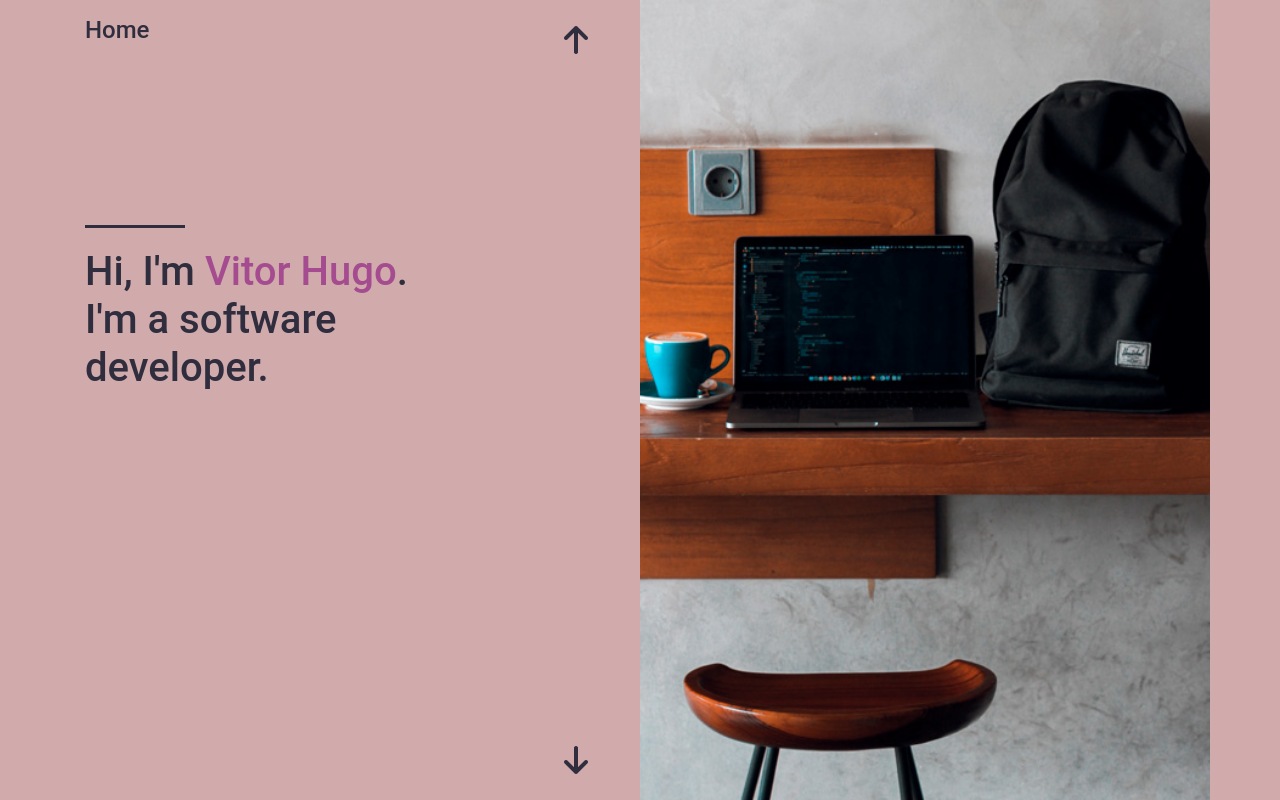
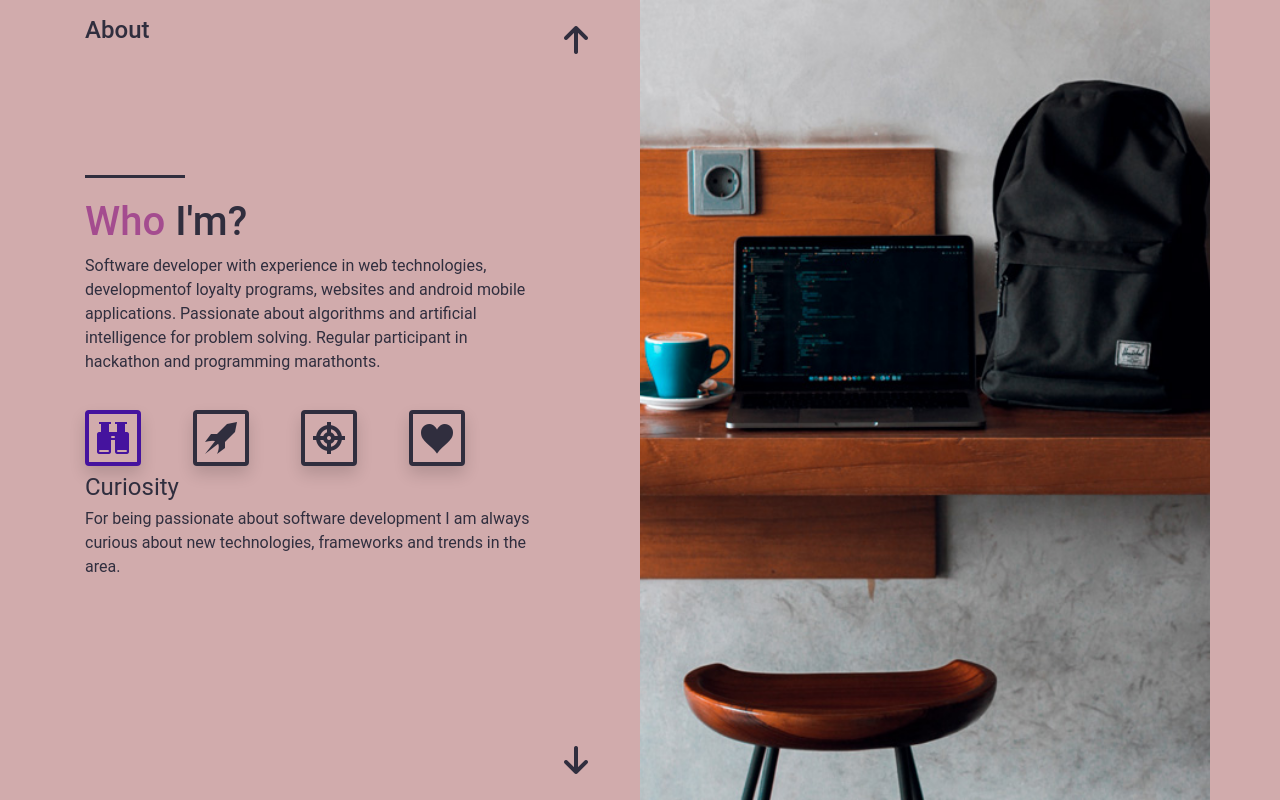
Before and after one commit to vdhug/website, a Django app: page /about/ in a window 1280 px wide. Run offline with Django 3.2, Linux system fonts and the light colour scheme; some libraries are stand-ins or nearby versions.

Commit message:
Finishing first part of about me page

```diff
--- /dev/null
+++ b/about/static/about/js/about.js
@@ -0,0 +1,38 @@
+
+document.addEventListener('DOMContentLoaded', () => {
+
+    document.querySelectorAll('.accordion-toggle').forEach(function(icon) {
+		icon.onclick = function() {
+            if (icon.classList.contains('icon-selected')) {
+                icon.classList.remove("icon-selected");
+            }
+            else {
+
+                var old = document.getElementsByClassName("icon-selected");
+                if (old.length > 0){
+                    old[0].classList.remove("icon-selected");
+                }
+                icon.classList.add("icon-selected");
+            }
+        }
+
+    });
+
+
+
+    // var icons = document.querySelectorAll('.accordion-toggle');
+    // debugger
+    // for (i =0; i<icons.length; i++){
+    //     var icon = icons[i];
+	// 	icon.onclick = function() {
+    //         debugger
+    //         alert(icon.dataset.name);
+    //         // if (icon.classList.contains('icon-selected')) {
+    //         //     icon.classList.remove("icon-selected");
+    //         // }
+    //         // else {
+    //         //     icon.classList.add("icon-selected");
+    //         // }
+    //     }
+	// }
+});
--- a/about/templates/about/about.html
+++ b/about/templates/about/about.html
@@ -4,23 +4,60 @@
 	About
 {% endblock %}
 
-
+{% block js %}
+	<script src="{% static 'about/js/about.js' %}" type="text/javascript"></script>
+{% endblock %}
 
 {% block body %}
 	<div style=" background-color: #d1abac;">
 		<section class="container">
 			<div class="row ">
 				<div class="col-5">
-					<h1 class="h4 mt-3">Home</h1>
+					<h1 class="h4 mt-3">About</h1>
 
-					<h1 class="welcome-text">Hi, I'm  <span class="my-name">Vitor Hugo</span>.<br> I'm a software developer. </h1>
+					<h1 class="welcome-text"><span class="my-name">Who</span> I'm?</h1>
+					<p>Software developer with experience in web technologies, developmentof loyalty programs, websites and android mobile applications. Passionate about algorithms and artificial intelligence for problem solving. Regular participant in hackathon and programming marathonts. </p>
 
+
+					<div id="accordion">
+						<div class="mt-5 panel-strengths">
+							<a id="headingCurious" href="#" title="Curiosity" data-toggle="collapse" data-target="#curious" aria-expanded="true" aria-controls="curious"><span class="accordion-toggle icon-selected strength shadow px-2 py-2 mr-4 rounded icon-curious" data-name="curious"></span></a>
+							<a id="headingQuick" href="#" title="Quick Learning Ability" data-toggle="collapse" data-target="#quick" aria-expanded="true" aria-controls="quick"><span class="accordion-toggle strength shadow px-2 py-2 mx-4 rounded icon-quick" data-name="quick"></span></a>
+							<a id="headingFocus" href="#" title="High End User Focus" data-toggle="collapse" data-target="#focus" aria-expanded="true" aria-controls="focus"><span class="accordion-toggle strength shadow px-2 py-2 mx-4 rounded icon-focus" data-name="focus"></span></a>
+							<a id="headingPassion" href="#" title="Passionate" data-toggle="collapse" data-target="#passion" aria-expanded="true" aria-controls="passion"><span class="accordion-toggle strength shadow px-2 py-2 mx-4 rounded icon-passion" data-name="passion"></span></a>
+						</div>
+
+
+						<div class="mt-3">
+						  <div id="curious" class="collapse show" aria-labelledby="headingCurious" data-parent="#accordion">
+							<h1 class="title-inside mt-3 mb-2">Curiosity</h1>
+							<p>For being passionate about software development I am always curious about new technologies, frameworks and trends in the area.</p>
+						  </div>
+
+						  <div id="quick" class="collapse" aria-labelledby="headingQuick" data-parent="#accordion">
+							  <h1 class="title-inside mt-3 mb-2">Quick Learning Ability</h1>
+							  <p>During college i realized the importance of being a self taught person. Being a software developer is to be in a constant learning, and i am sure that this thought will lead my professional success.</p>
+						  </div>
+
+						  <div id="focus" class="collapse" aria-labelledby="headingFocus" data-parent="#accordion">
+							  <h1 class="title-inside mt-3 mb-2">High End User Focus</h1>
+							  <p>Software is not just about what the users can do, but how easily they can do. That is why i took a time to improve my skills in front-end development, and this results can be seen in my personal projects.</p>
+						 </div>
+
+						 <div id="passion" class="collapse" aria-labelledby="headingPassion" data-parent="#accordion">
+							 <h1 class="title-inside mt-3 mb-2">Passionate</h1>
+							 <p>Build software that will be used for hundreds, thousands or even millions of people is my passion. To see that my work made an impact, in a positive way, is what give me joy.</p>
+						</div>
+
+
+						</div>
+					</div>
 
 				</div>
 
 				<div class="col-1 d-flex flex-column justify-content-between">
-					<a class="my-4 icon-arrow-up" href="#"></a>
-					<a class="my-4 icon-arrow-down" href="#"></a>
+					<a class="my-4 icon-arrow-up" href="{% url 'index' %}"></a>
+					<a class="my-4 icon-arrow-down" href="{% url 'index' %}"></a>
 				</div>
 
 				<div class="col-6 home-bg ">
--- a/home/static/home/css/styles.css
+++ b/home/static/home/css/styles.css
@@ -15,11 +15,11 @@ body, p, .h1, .h2, .h3, .h4, .h5, .h6, h1, h2, h3, h4, h5, h6 {
 
 @font-face {
   font-family: 'icomoon';
-    src:  url('../fonts/icons/icomoon.eot?3ehso0');
-    src:  url('../fonts/icons/icomoon.eot?3ehso0#iefix') format('embedded-opentype'),
-    url('../fonts/icons/icomoon.ttf?3ehso0') format('truetype'),
-    url('../fonts/icons/icomoon.woff?3ehso0') format('woff'),
-    url('../fonts/icons/icomoon.svg?3ehso0#icomoon') format('svg');
+  src:  url('../fonts/icons/icomoon.eot?oeaoom');
+  src:  url('../fonts/icons/icomoon.eot?oeaoom#iefix') format('embedded-opentype'),
+    url('../fonts/icons/icomoon.ttf?oeaoom') format('truetype'),
+    url('../fonts/icons/icomoon.woff?oeaoom') format('woff'),
+    url('../fonts/icons/icomoon.svg?oeaoom#icomoon') format('svg');
   font-weight: normal;
   font-style: normal;
 }
@@ -33,20 +33,33 @@ body, p, .h1, .h2, .h3, .h4, .h5, .h6, h1, h2, h3, h4, h5, h6 {
   font-variant: normal;
   text-transform: none;
   line-height: 1;
+  color: #302e3e;
   font-size: 2rem;
-    color: #302e3e;
 
   /* Better Font Rendering =========== */
   -webkit-font-smoothing: antialiased;
   -moz-osx-font-smoothing: grayscale;
 }
 
+.icon-curious:before {
+  content: "\e985";
+}
+.icon-quick:before {
+  content: "\e9a5";
+}
+.icon-focus:before {
+  content: "\e9b3";
+}
+.icon-passion:before {
+  content: "\e9da";
+}
 .icon-arrow-up:before {
   content: "\ea3a";
 }
 .icon-arrow-down:before {
   content: "\ea3e";
 }
+
 
 
 .welcome-text::before {
@@ -59,7 +72,7 @@ body, p, .h1, .h2, .h3, .h4, .h5, .h6, h1, h2, h3, h4, h5, h6 {
 }
 
 .welcome-text {
-    margin-top: 180px;
+    margin-top: 130px;
 }
 
 .my-name {
@@ -70,3 +83,20 @@ a:hover {
     color: #45139E;
     text-decoration: none;
 }
+
+/* About page */
+
+.strength {
+    border: 4px solid #302e3e;
+}
+.strength:hover, .icon-selected {
+    color: #45139E;
+    border-color: #45139E;
+    text-decoration: none;
+}
+
+.title-inside {
+    font-size: 1.5rem;
+    line-height: 1.5rem;
+    font-weight: 400;
+}
--- a/home/templates/home/index.html
+++ b/home/templates/home/index.html
@@ -19,8 +19,8 @@
 				</div>
 
 				<div class="col-1 d-flex flex-column justify-content-between">
-					<a class="my-4 icon-arrow-up" href="#"></a>
-					<a class="my-4 icon-arrow-down" href="#"></a>
+					<a class="my-4 icon-arrow-up" href="{% url 'about' %}"></a>
+					<a class="my-4 icon-arrow-down" href="{% url 'about' %}"></a>
 				</div>
 
 				<div class="col-6 home-bg ">
--- a/home/templates/home/layout.html
+++ b/home/templates/home/layout.html
@@ -6,7 +6,8 @@
 	<title>{% block title %}{% endblock %}</title>
 	<link rel="stylesheet" href="https://stackpath.bootstrapcdn.com/bootstrap/4.1.3/css/bootstrap.min.css" integrity="sha384-MCw98/SFnGE8fJT3GXwEOngsV7Zt27NXFoaoApmYm81iuXoPkFOJwJ8ERdknLPMO" crossorigin="anonymous">
  	<link rel="stylesheet" href="{% static 'home/css/styles.css' %}"/>
-
+	<script src="https://ajax.googleapis.com/ajax/libs/jquery/3.3.1/jquery.min.js"></script>
+	{% block js %}{% endblock %}
 	<meta name="format-detection" content="telephone=no">
 	<meta name="viewport" content="width=device-width, initial-scale=1">
 </head>
```
Also changed, not shown: home/static/home/fonts/icons/icomoon.svg, home/static/home/fonts/icons/icomoon.ttf, home/static/home/fonts/icons/icomoon.woff, 6 other files. Lines whose indentation alone changed are shown as unchanged.
